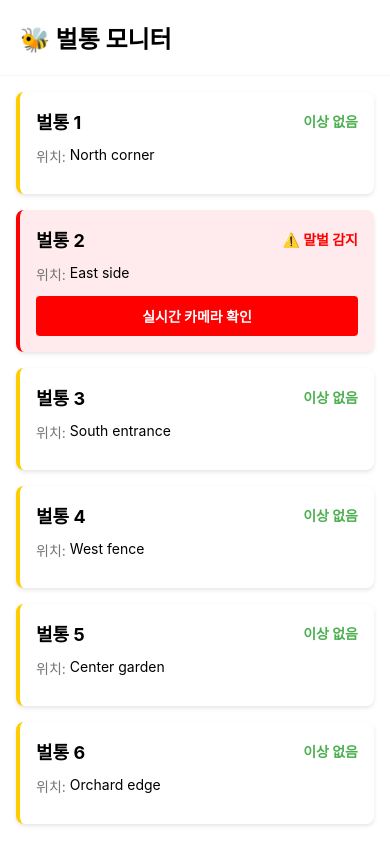
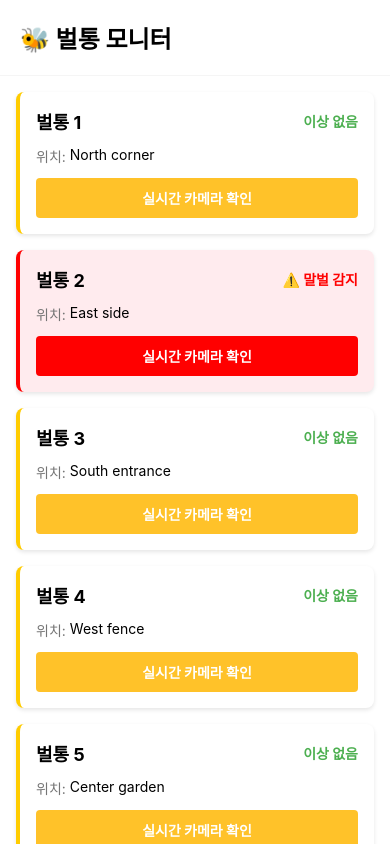
Before and after one commit to KHUTHON2025/Front, a React Native app: screen /Home in a window 390 px wide. Built offline with nearby package versions, Linux system fonts and the light colour scheme; no server answers.

Commit message:
feat: 늘 영상 보이게

```diff
--- a/components/HiveCard.js
+++ b/components/HiveCard.js
@@ -16,12 +16,15 @@ export default function HiveCard({ hive, onPressCamera }) {
         <Text style={styles.locationLabel}>위치:</Text>
         <Text style={styles.locationText}>{hive.location}</Text>
       </View>
-
-      {isWaspDetected && (
-        <TouchableOpacity style={styles.cameraButton} onPress={onPressCamera}>
-          <Text style={styles.cameraButtonText}>실시간 카메라 확인</Text>
-        </TouchableOpacity>
-      )}
+      <TouchableOpacity
+        style={[
+          styles.cameraButton,
+          isWaspDetected ? styles.alertButton : styles.normalButton,
+        ]}
+        onPress={onPressCamera}
+      >
+        <Text style={styles.cameraButtonText}>실시간 카메라 확인</Text>
+      </TouchableOpacity>
     </View>
   )
 }
@@ -82,10 +85,15 @@ const styles = StyleSheet.create({
     color: "#000000",
   },
   cameraButton: {
-    backgroundColor: "#FF0000",
     padding: 10,
     borderRadius: 4,
     alignItems: "center",
+  },
+  alertButton: {
+    backgroundColor: "#FF0000",
+  },
+  normalButton: {
+    backgroundColor: "#ffc229",
   },
   cameraButtonText: {
     color: "#FFFFFF",
--- a/screen/LiveCameraScreen.js
+++ b/screen/LiveCameraScreen.js
@@ -32,11 +32,10 @@ export default function LiveCameraScreen({ route, navigation }) {
 
       <View style={styles.videoContainer}>
         {/* Placeholder for video feed */}
-        <View style={styles.videoFeed}>
-          <Image
-            source={{ uri: "https://via.placeholder.com/350x250/000000/FFCC00?text=Live+Camera+Feed" }}
-            style={styles.videoPlaceholder}
-            resizeMode="cover"
+        <View style={{ width: "100%", aspectRatio: 4 / 3 }}>
+          <WebView
+            source={{ uri: liveUrl }}
+            style={{ flex: 1, borderRadius: 8 }}
           />
         </View>
 
```
